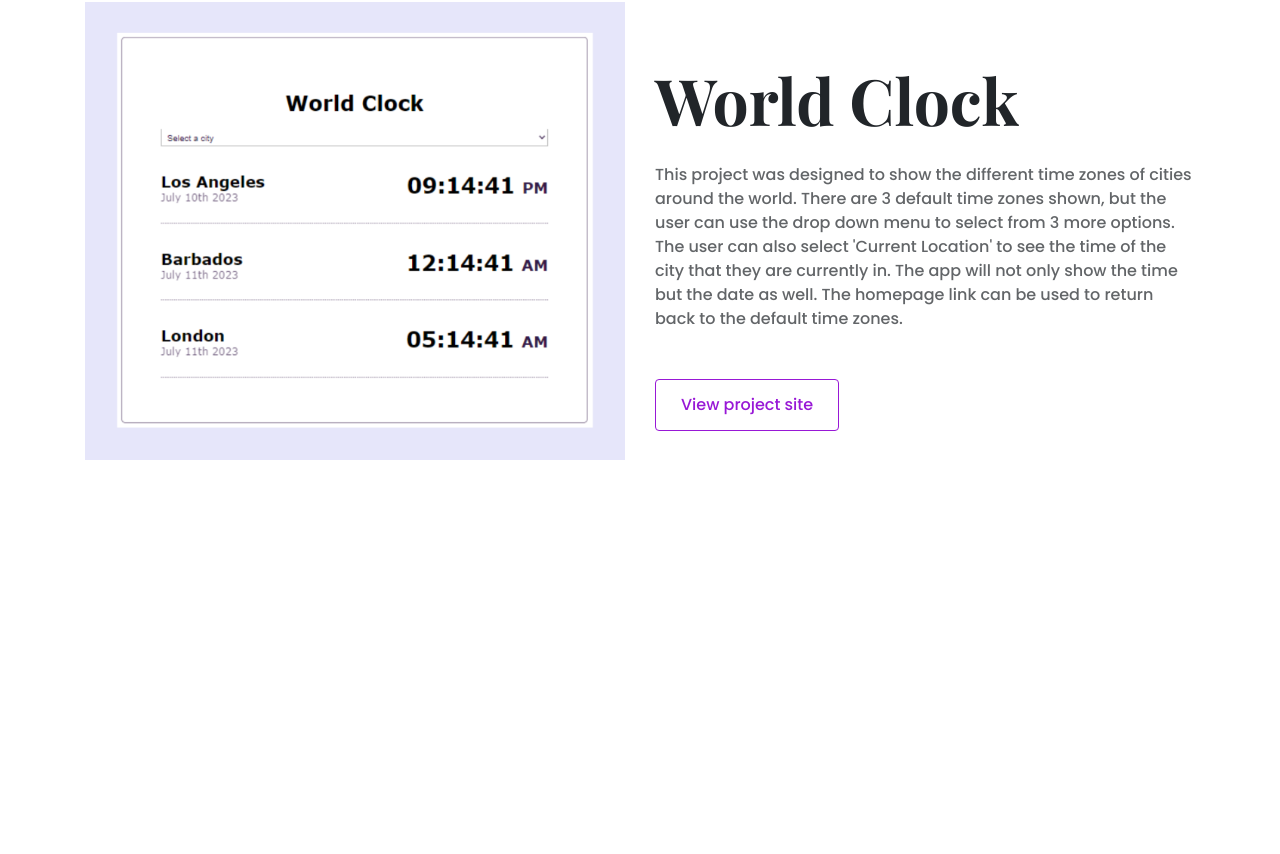
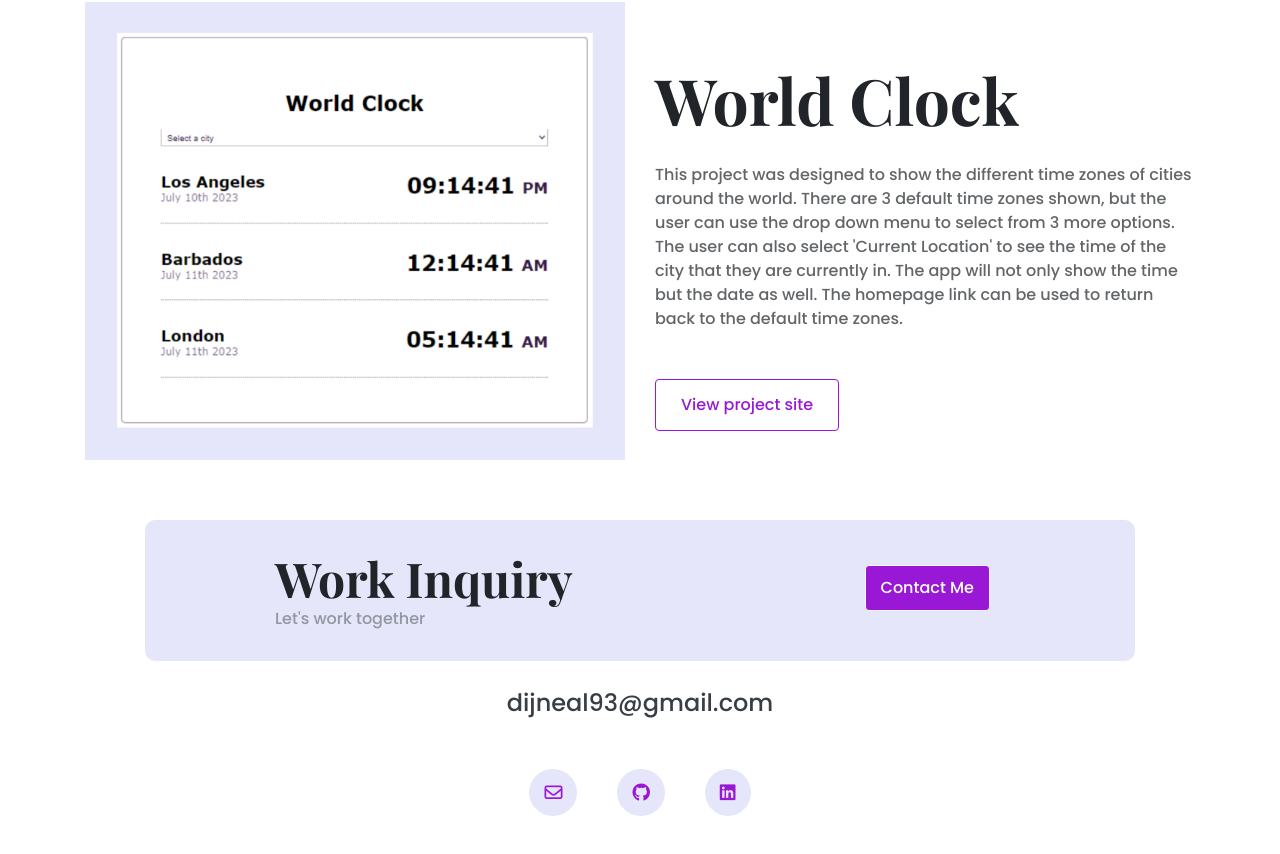
Before and after one commit to dijneal/Profolio-project, a plain HTML site: page index.html in a window 1280 px wide. Shown: the part 2182-3036 px from the top of the page. Before the commit the page ends 2642 px from the top, so only its background shows below. Drawn offline with nearby package versions, Linux system fonts and the light colour scheme.

Commit message:
create and style footer

```diff
--- a/css/styles.css
+++ b/css/styles.css
@@ -121,6 +121,14 @@ p {
     text-align: center;
     padding: 0 auto;
   }
+
+  footer .contact-box {
+    padding: 20px;
+  }
+
+  h4 {
+    font-size: 25px;
+  }
 }
 
 .content-section h1 {
@@ -205,3 +213,63 @@ p {
 .active {
   color: var(--second-accent-color) !important;
 }
+
+footer {
+  margin: 60px;
+}
+
+footer .email-link {
+  text-decoration: none;
+  color: var(--secondary-color);
+  font-size: 24px;
+  font-family: var(--secondary--font);
+  text-align: center;
+}
+
+footer .email-link:hover {
+  color: var(--second-accent-color);
+}
+
+footer .social-links a {
+  margin: 0 20px;
+  color: var(--second-accent-color);
+  background-color: var(--accent-color);
+  padding: 10px 15px;
+  font-size: 18px;
+  border-radius: 50%;
+}
+
+footer .social-links a:hover {
+  color: white;
+  background-color: var(--second-accent-color);
+  transition: all 150ms ease-in-out;
+}
+
+footer .contact-box h4 {
+  font-family: var(--heading-font);
+  font-size: 48px;
+  margin: 0;
+}
+
+footer .contact-box p {
+  margin: 0;
+}
+footer .contact-button {
+  margin: 15px;
+  font-family: var(--secondary--font);
+  text-decoration: none;
+  color: white;
+  padding: 10px 15px;
+  background-color: var(--second-accent-color);
+}
+
+footer .contact-button:hover {
+  background-color: var(--accent-color);
+  color: var(--second-accent-color);
+}
+
+footer .contact-box {
+  background-color: var(--accent-color);
+  padding: 30px 130px;
+  border-radius: 10px;
+}
--- a/index.html
+++ b/index.html
@@ -170,5 +170,34 @@
         </div>
       </div>
     </div>
+    <div class="container">
+      <footer>
+        <div
+          class="contact-box d-flex justify-content-between contact-footer mb-4"
+        >
+          <div>
+            <h4>Work Inquiry</h4>
+            <p class="text-muted">Let's work together</p>
+          </div>
+          <div>
+            <a href="" class="btn btn-light contact-button">Contact Me</a>
+          </div>
+        </div>
+        <div class="d-flex justify-content-center mb-5">
+          <a href="mailto:dijneal93@gmail.com" class="email-link"
+            >dijneal93@gmail.com</a
+          >
+        </div>
+        <div class="social-links d-flex justify-content-center">
+          <a href=""> <i class="fa-regular fa-envelope"></i></a>
+          <a href="https://github.com/dijneal" target="_blank">
+            <i class="fa-brands fa-github"></i
+          ></a>
+          <a href="https://www.linkedin.com/in/dijonnae-neal/" target="_blank">
+            <i class="fa-brands fa-linkedin"></i
+          ></a>
+        </div>
+      </footer>
+    </div>
   </body>
 </html>
```
